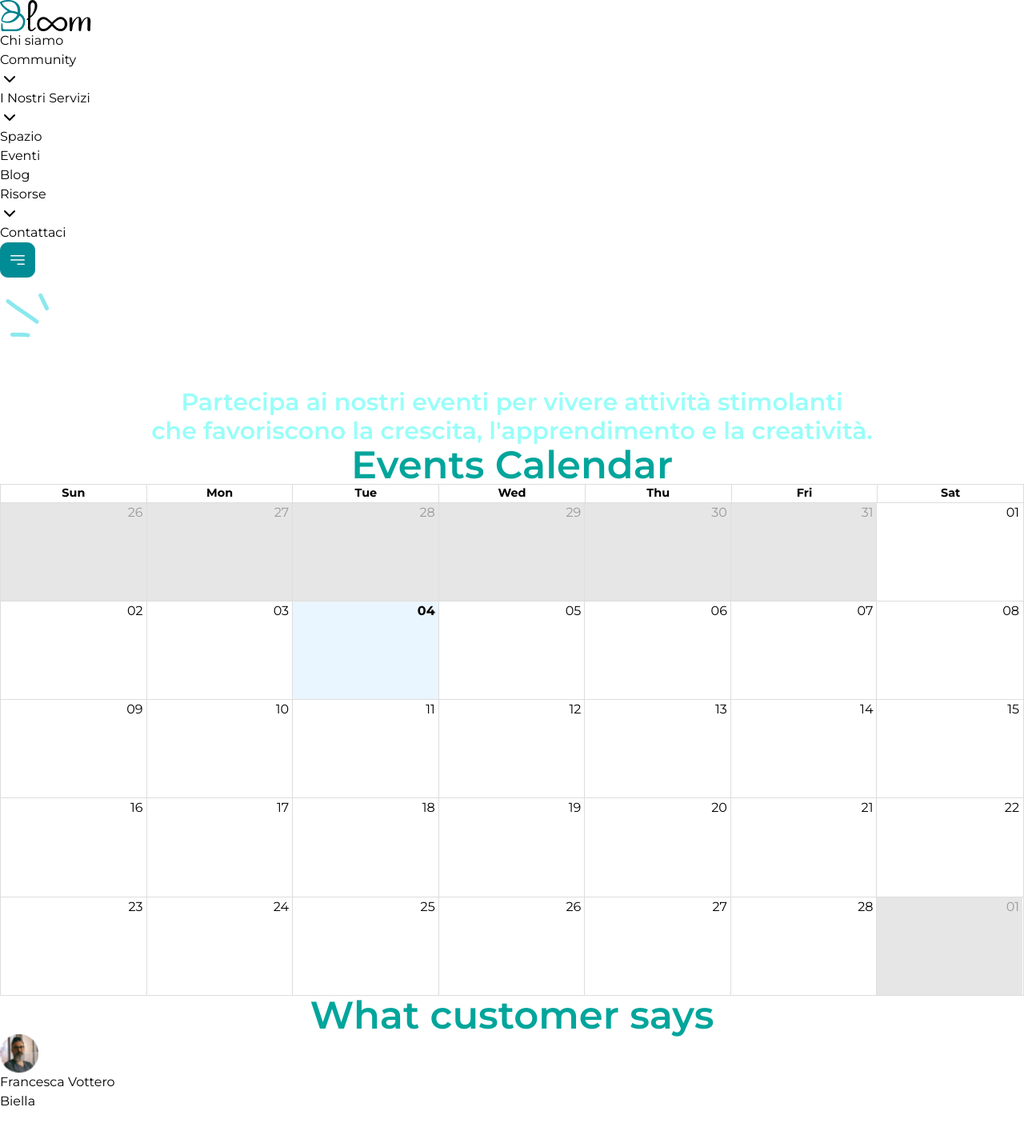
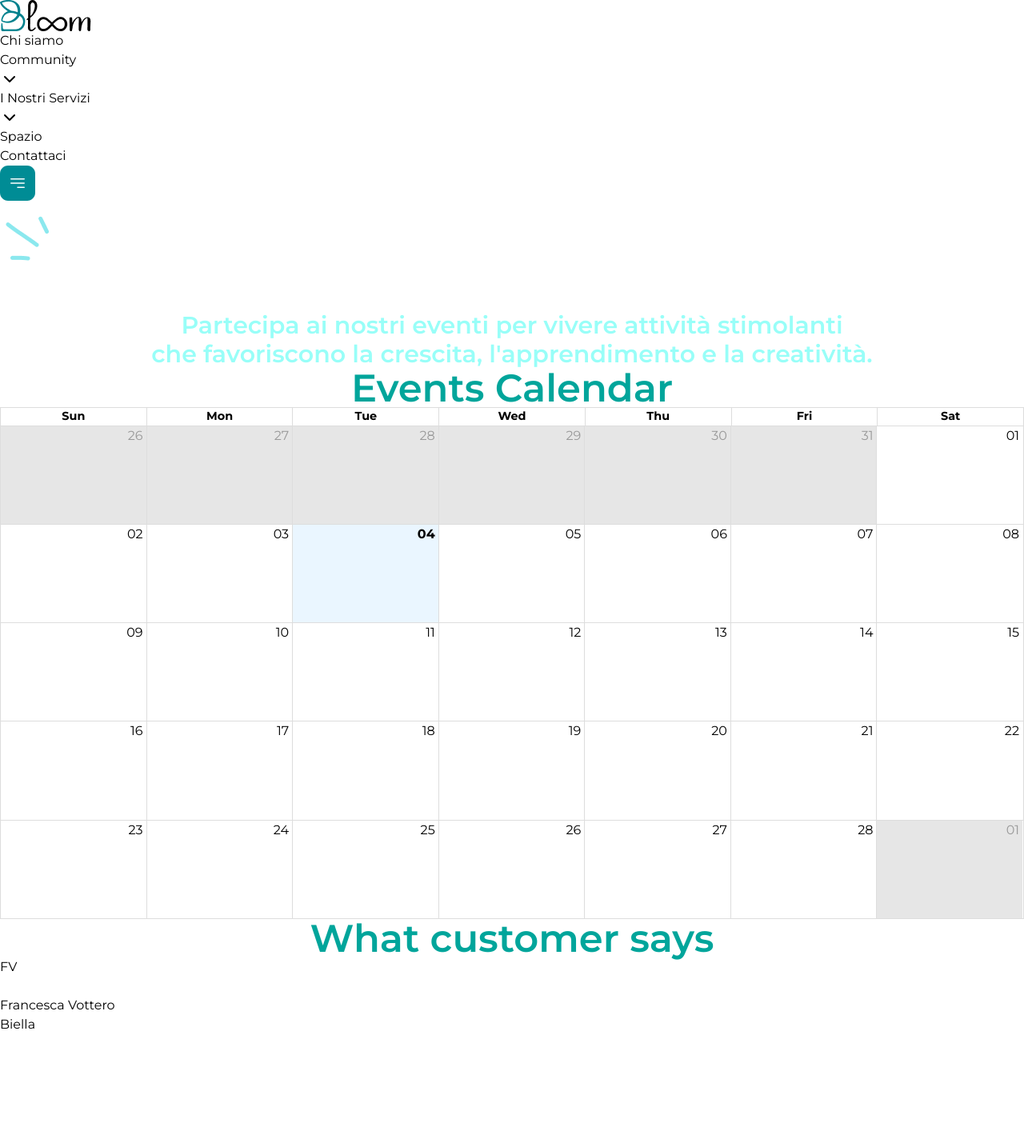
Before and after one commit to 7UnitSoftwares/bloomx-website, a Next.js app: page /eventi in a window 1280 px wide. Shown: the top 1434 px of the page at 80% size. Built offline with nearby package versions, Linux system fonts and the light colour scheme.

Commit message:
most minimal site for launch

```diff
--- a/src/app/community/Community.js
+++ b/src/app/community/Community.js
@@ -85,7 +85,7 @@ const CommunityItem = ({ item, index }) => {
       {/* Description Section */}
       <div className="flex justify-center items-start gap-5 lg:w-3/5">
         <div className="text-[#373737] text-center lg:text-start font-normal space-y-6">
-          <p>{item.desc}</p>
+          <p dangerouslySetInnerHTML={{ __html: item.desc }} />
 
           {item.meeting?.length > 0 && (
             <div className="p-4 bg-[#f8f9fa] rounded-lg border-l-4 border-[#00A896] mt-6">
--- a/src/app/contact/page.js
+++ b/src/app/contact/page.js
@@ -16,7 +16,7 @@ const page = () => {
         {/* Google maps frame  */}
         <div className="w-full h-[400px] rounded-xl mt-16 lg:mt-10 overflow-hidden shadow-lg mb-16">
           <iframe
-            src="https://www.google.com/maps/embed?pb=!1m18!1m12!1m3!1d3671.9406935911855!2d72.5592774!3d23.022474999999998!2m3!1f0!2f0!3f0!3m2!1i1024!2i768!4f13.1!3m3!1m2!1s0x395e84e8f8295a89%3A0xbbc57db26bf80211!2sAlphabet!5e0!3m2!1sen!2sin!4v1652252811086!5m2!1sen!2sin"
+            src="https://www.google.com/maps/embed?pb=!1m18!1m12!1m3!1d2793.5411141188!2d8.060589100000001!3d45.559556!2m3!1f0!2f0!3f0!3m2!1i1024!2i768!4f13.1!3m3!1m2!1s0x4786212d8e4611d3%3A0xe158b1e297d7794c!2sBloom%20Biella!5e0!3m2!1sen!2sin!4v1746258917683!5m2!1sen!2sin"
             width="100%"
             height="100%"
             style={{ border: 0 }}
--- a/src/components/Footer.jsx
+++ b/src/components/Footer.jsx
@@ -244,20 +244,20 @@ const Footer = () => {
           <div className="border-t border-gray-200 pt-6 mt-4">
             <div className="flex flex-col md:flex-row justify-between items-center">
               <p className="text-gray-500 text-sm">
-                © 2024 Bloom All rights reserved
+                ©2025 Bloom Tutti i diritti riservati
               </p>
               <div className="flex gap-6 mt-4 md:mt-0">
                 <Link
                   href="/privacy"
                   className="text-gray-500 text-sm hover:text-gray-700 transition-colors"
                 >
-                  Privacy Policy
+                  Privacy
                 </Link>
                 <Link
                   href="/terms"
                   className="text-gray-500 text-sm hover:text-gray-700 transition-colors"
                 >
-                  Terms of Service
+                  Trasparenza
                 </Link>
               </div>
             </div>
--- a/src/components/Navbar.js
+++ b/src/components/Navbar.js
@@ -63,25 +63,25 @@ const Navbar = () => {
     // },
 
     { title: "Spazio", to: "/spazio" },
-    { title: "Eventi", to: "/eventi" },
-    { title: "Blog", to: "/blog" },
-    {
-      title: "Risorse",
-      to: "/risorse",
-      items: [
-        { title: "intùiti", to: "intùiti Creative Cards" },
-        { title: "Favula Deck", to: "Fabula Deck" },
-        {
-          title: "intùitifweq Cards",
-          to: "intùitifweq Creative Cards",
-        },
-        {
-          title: "Fabulafwe Deck",
-          to: "Fabulafwe Deck",
-        },
-        { title: "risorse gratuite", link: "/free-resources" },
-      ],
-    },
+    // { title: "Eventi", to: "/eventi" },
+    // { title: "Blog", to: "/blog" },
+    // {
+    //   title: "Risorse",
+    //   to: "/risorse",
+    //   items: [
+    //     { title: "intùiti", to: "intùiti Creative Cards" },
+    //     { title: "Favula Deck", to: "Fabula Deck" },
+    //     {
+    //       title: "intùitifweq Cards",
+    //       to: "intùitifweq Creative Cards",
+    //     },
+    //     {
+    //       title: "Fabulafwe Deck",
+    //       to: "Fabulafwe Deck",
+    //     },
+    //     { title: "risorse gratuite", link: "/free-resources" },
+    //   ],
+    // },
   ];
 
   const handleMenuClick = (index) => {
--- a/src/components/Testimonial.jsx
+++ b/src/components/Testimonial.jsx
@@ -1,6 +1,24 @@
 // components/TestimonialCard.js
 import Image from "next/image";
 // Removed the FaMapMarkerAlt import as it's no longer needed
+
+const avatarColors = [
+  "bg-teal-300",
+  "bg-pink-300",
+  "bg-yellow-300",
+  "bg-purple-300",
+  "bg-blue-300",
+  "bg-green-300",
+  "bg-red-300",
+];
+
+function getAvatarColor(name) {
+  let hash = 0;
+  for (let i = 0; i < name.length; i++) {
+    hash = name.charCodeAt(i) + ((hash << 5) - hash);
+  }
+  return avatarColors[Math.abs(hash) % avatarColors.length];
+}
 
 const TestimonialCard = ({ data }) => {
   return (
@@ -13,6 +31,7 @@ const TestimonialCard = ({ data }) => {
       <div className="p-4 flex flex-col space-y-4">
         <div className="flex items-center justify-between space-x-4">
           <div className="flex gap-2 justify-center items-center">
+            {data.profilePic ? (
               <Image
                 src={data.profilePic}
                 alt={`${data.name}'s profile`}
@@ -20,6 +39,18 @@ const TestimonialCard = ({ data }) => {
                 height={48}
                 className="rounded-full h-12 w-12 border-gray-200"
               />
+            ) : (
+              <div
+                className={`rounded-full h-12 w-12 flex items-center justify-center text-gray-700 font-bold text-lg border-gray-200 ${getAvatarColor(data.name)}`}
+                style={{ minWidth: 48, minHeight: 48 }}
+              >
+                {data.name
+                  .split(' ')
+                  .map((n) => n[0])
+                  .join('')
+                  .toUpperCase()}
+              </div>
+            )}
             <div>
               <h3 className="text-lg font-semibold">{data.name}</h3>
               <p className="text-sm text-gray-500">{data.location}</p>
--- a/src/data/CommunityData.js
+++ b/src/data/CommunityData.js
@@ -6,7 +6,7 @@ export const CommunityData = [
     title: "Studenti: Crescere con Consapevolezza",
     desc: "Una comunità dove gli studenti sviluppano consapevolezza di sé, delle proprie emozioni e del proprio modo di apprendere. Attraverso metodologie pedagogiche innovative e mindfulness, accompagniamo ogni studente a scoprire i propri talenti, costruire strategie di studio personalizzate e coltivare un pensiero autonomo e critico.",
     meeting: "Lunedì, Mercoledì e Giovedì: 14:00 - 17:00",
-    howitworks: ["Studio individuale e di gruppo", "Supporto del supervisore didattico", "Tematici e pratiche olistiche", "Esperienze personalizzate in base alle esigenze"]
+    howitworks: ["Studio individuale e di gruppo", "Supporto del supervisore didattico", "Laboratori tematici e pratiche olistiche", "Esperienze personalizzate in base alle esigenze"]
   },
   {
     id: 2,
@@ -39,8 +39,8 @@ export const CommunityData = [
     id: 5,
     icon: "/community/icon5.png",
     section: "Creators",
-    title: "Professionisti, artisti, educatori, visionari.",
-    desc: "Una rete preziosa di persone che arricchiscono Bloom con competenze, passioni e visioni uniche. Integrando i loro saperi con la nostra esperienza pedagogica, diamo vita a esperienze educative innovative, che ispirano consapevolezza e favoriscono lo sviluppo personale di tutta la comunità Bloom.",
+    title: "Creators: La Rete dei Saperi",
+    desc: "<i>Professionisti, artisti, educatori, visionari.</i> <br/><br/>Una rete preziosa di persone che arricchiscono Bloom con competenze, passioni e visioni uniche. Integrando i loro saperi con la nostra esperienza pedagogica, diamo vita a esperienze educative innovative, che ispirano consapevolezza e favoriscono lo sviluppo personale di tutta la comunità Bloom.",
     meeting: "",
     howitworks: []
   },
--- a/src/data/Testimonial.js
+++ b/src/data/Testimonial.js
@@ -1,6 +1,6 @@
 export const TestimonialData = [
   {
-    profilePic: "/event/avtar.png", // Update with the correct path
+    profilePic: "", // Update with the correct path
     name: "Francesca Vottero",
     location: "Biella",
     rating: "5",
@@ -8,7 +8,7 @@ export const TestimonialData = [
     date: "a week ago",
   },
   {
-    profilePic: "/event/avtar.png", // Update with the correct path
+    profilePic: "", // Update with the correct path
     name: "Stefania Zampese",
     location: "Biella",
     rating: "5",
@@ -17,7 +17,7 @@ export const TestimonialData = [
     date: "a week ago",
   },
   {
-    profilePic: "/event/avtar.png", // Update with the correct path
+    profilePic: "", // Update with the correct path
     name: "ADRIANE SELLE",
     location: "Biella",
     rating: "5",
```
Also changed, not shown: src/app/homepage/Events.jsx (+5 -5 lines). Lines whose indentation alone changed are shown as unchanged.
